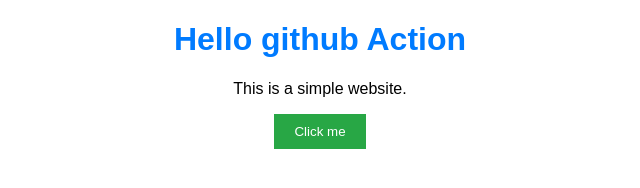
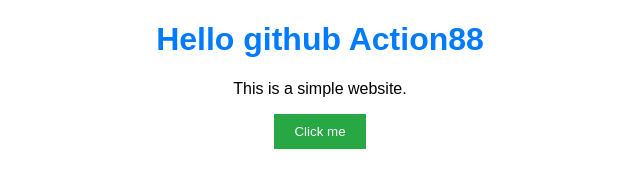
Before and after one commit to PalmWingWing/my-simple-website, a plain HTML site: page index.html in a window 1280 px wide. Shown: the whole page, without its empty margins (320-960 px from the left). Drawn offline with Linux system fonts and the light colour scheme.

Commit message:
Edit Frontend26

```diff
--- a/index.html
+++ b/index.html
@@ -6,7 +6,7 @@
 </head>
 <body>
 
-<h1>Hello github Action</h1>
+<h1>Hello github Action88</h1>
 <p>This is a simple website.</p>
 <button id="myButton">Click me</button>
 
```
